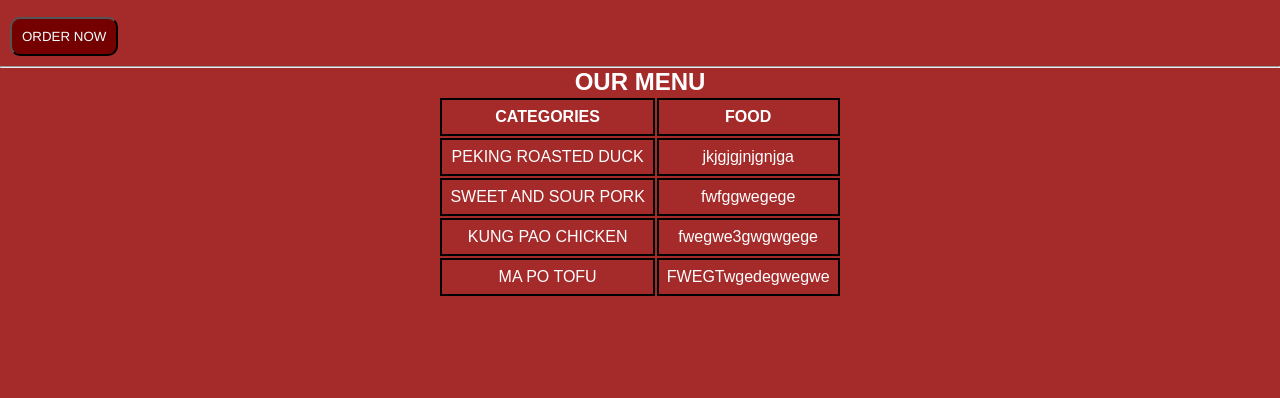
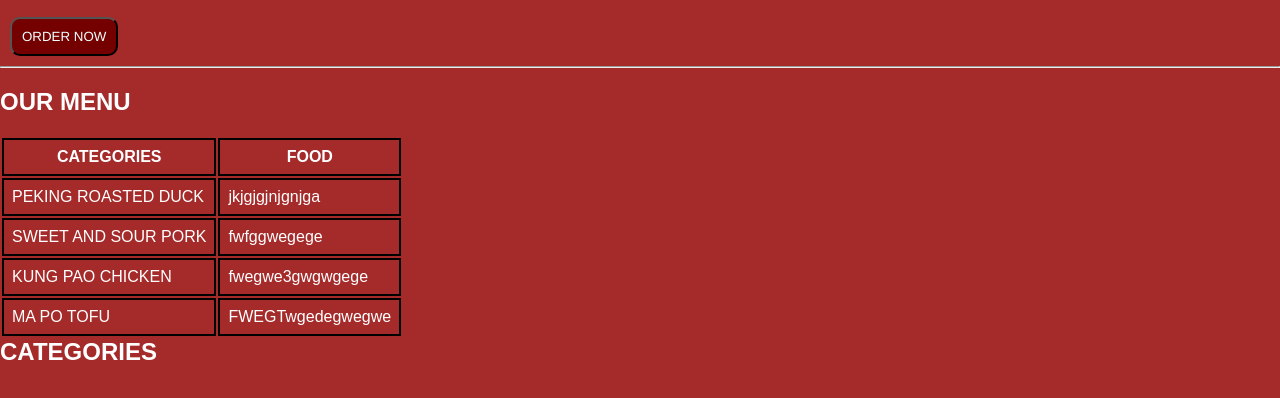
Before and after one commit to stanleyamo/Simple-Food-Site, a plain HTML site: page index.html in a window 1280 px wide. Shown: the part 330-728 px from the top of the page. Drawn offline with Linux system fonts and the light colour scheme.

Commit message:
minor changes

```diff
--- a/index.html
+++ b/index.html
@@ -15,7 +15,7 @@
         <ul>
           <li><a href="#home">Home</a></li>
           <li><a href="#about">About</a></li>
-          <li><a href=".our menu">Menu</a></li>
+          <li><a href="#our menu">Menu</a></li>
           <li><a href="#contact">Contact</a></li>
         </ul>
       </nav>
@@ -35,7 +35,7 @@
       </section>
       <hr />
 
-      <section id="menu">
+      <section class="menu">
         <table class="menu">
           <h2>OUR MENU</h2>
           <thead>
@@ -62,6 +62,10 @@
           </tbody>
         </table>
       </section>
+
+      <section id="Categories">
+        <h2>CATEGORIES</h2>
+      </section>
     </main>
   </body>
 </html>
```
